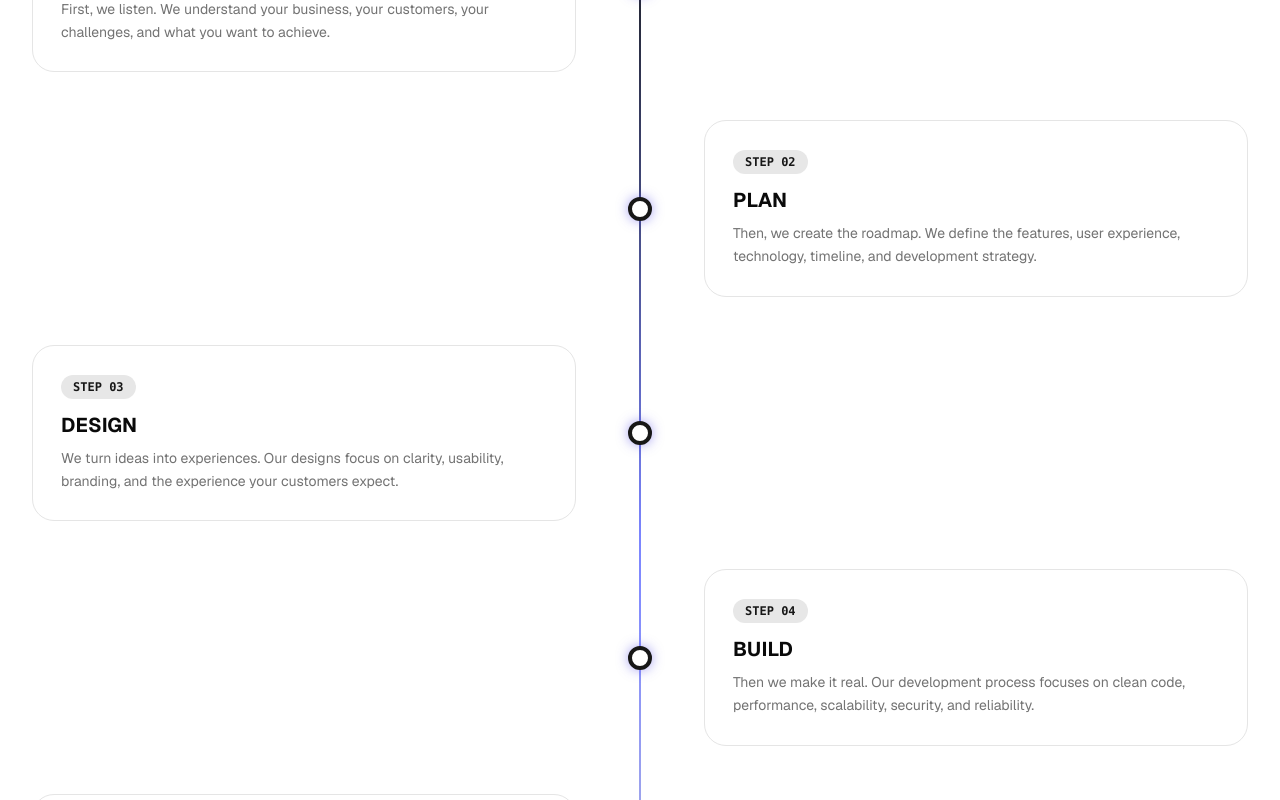
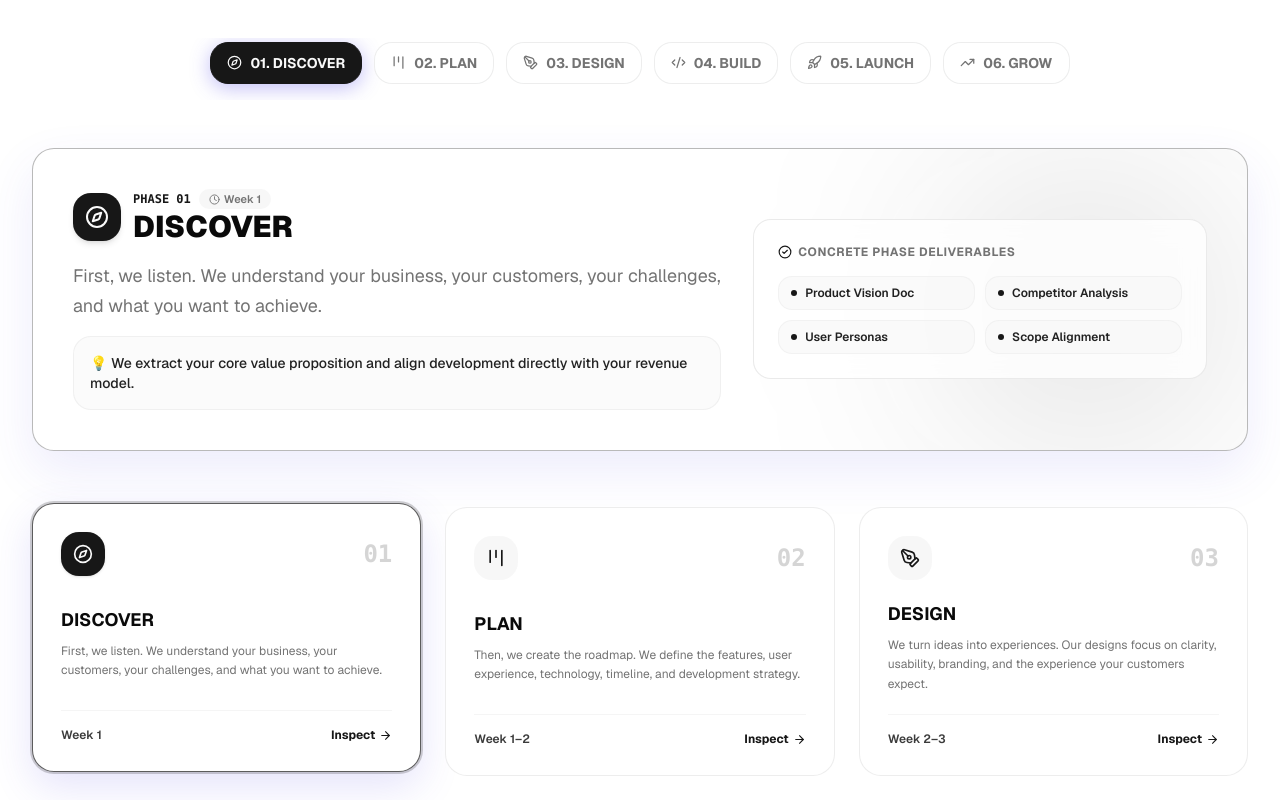
Before and after one commit to MalajiGopiChand/Eden-Web-Tech, a Next.js app: page / in a window 1280 px wide. Shown: the part 6220-7020 px from the top of the page. Built offline with nearby package versions, Linux system fonts and the light colour scheme.

Commit message:
Redesign Process section into interactive phase stepper with bento grid and tangible deliverables

```diff
--- a/src/components/ProcessSection.tsx
+++ b/src/components/ProcessSection.tsx
@@ -1,71 +1,242 @@
 "use client";
 
+import { useState } from "react";
 import { processSteps } from "@/data";
-import { motion } from "framer-motion";
+import {
+  Compass,
+  Kanban,
+  PenTool,
+  Code2,
+  Rocket,
+  TrendingUp,
+  CheckCircle2,
+  ArrowRight,
+  Clock,
+  Sparkles
+} from "lucide-react";
+import { motion, AnimatePresence } from "framer-motion";
+
+const processIcons = [Compass, Kanban, PenTool, Code2, Rocket, TrendingUp];
+
+const stepDetails: Record<string, { duration: string; deliverables: string[]; highlights: string }> = {
+  "01": {
+    duration: "Week 1",
+    deliverables: ["Product Vision Doc", "Competitor Analysis", "User Personas", "Scope Alignment"],
+    highlights: "We extract your core value proposition and align development directly with your revenue model."
+  },
+  "02": {
+    duration: "Week 1–2",
+    deliverables: ["Technical Architecture", "Milestone Roadmap", "API Specifications", "Sprint Backlog"],
+    highlights: "Every feature is scheduled with clear deadlines. No scope creep, no surprises."
+  },
+  "03": {
+    duration: "Week 2–3",
+    deliverables: ["Interactive Figma Prototypes", "Design System", "Mobile & Desktop Flows", "Micro-Interactions"],
+    highlights: "Clickable prototypes that test user behavior before a single line of backend code is finalized."
+  },
+  "04": {
+    duration: "Weeks 3–6",
+    deliverables: ["Full-Stack Next.js / Mobile Code", "REST & GraphQL APIs", "CI/CD Pipeline", "Test Suites"],
+    highlights: "Clean, maintainable, production-ready code with weekly staging releases for your review."
+  },
+  "05": {
+    duration: "Week 7",
+    deliverables: ["Cloud Edge Deployment", "SEO & Speed Optimization", "Security Auditing", "Domain & DNS Setup"],
+    highlights: "Zero-downtime launch checklist ensuring 99.9% Lighthouse scores and sub-second loading."
+  },
+  "06": {
+    duration: "Ongoing",
+    deliverables: ["24/7 Health Monitoring", "Performance Tweaks", "Version Upgrades", "Feature Expansion"],
+    highlights: "We partner with your team long-term to evolve your platform as your user base scales."
+  }
+};
 
 export default function ProcessSection() {
+  const [activeStepIndex, setActiveStepIndex] = useState(0);
+
   return (
-    <section id="process" className="py-24 bg-background relative overflow-hidden">
+    <section id="process" className="py-28 bg-background relative overflow-hidden">
       <div className="max-w-7xl mx-auto px-4 sm:px-6 lg:px-8">
+
+        {/* Section Header */}
         <div className="mb-16 text-center max-w-3xl mx-auto">
-          <h2 className="text-sm font-bold tracking-widest text-primary uppercase mb-4">
-            FROM IDEA TO IMPACT.
+          <div className="inline-flex items-center gap-2 px-3.5 py-1.5 rounded-full bg-primary/10 border border-primary/20 text-primary text-xs font-semibold tracking-wide uppercase mb-4">
+            <Sparkles size={13} />
+            <span>Structured Agile Methodology</span>
+          </div>
+          <h2 className="text-sm font-bold tracking-widest text-primary uppercase mb-3">
+            FROM IDEA TO IMPACT
           </h2>
-          <h3 className="text-3xl md:text-4xl lg:text-5xl font-bold text-foreground">
-            A SIMPLE PROCESS. A SERIOUS APPROACH.
-          </h3>
+          <p className="text-3xl sm:text-4xl lg:text-5xl font-black text-foreground tracking-tight leading-[1.1]">
+            A SIMPLE PROCESS. <br />
+            <span className="bg-gradient-to-r from-primary via-indigo-500 to-sky-400 bg-clip-text text-transparent">
+              A SERIOUS APPROACH.
+            </span>
+          </p>
+          <p className="text-muted-foreground mt-4 text-base sm:text-lg leading-relaxed">
+            Click any phase below to explore our transparent sprint-based execution and tangible deliverables.
+          </p>
         </div>
 
-        <div className="relative">
-          {/* Glowing Animated Timeline line */}
-          <div className="absolute left-[28px] md:left-1/2 md:-translate-x-1/2 top-0 bottom-0 w-0.5 bg-gradient-to-b from-primary via-indigo-400 to-primary/20"></div>
+        {/* Interactive Step Switcher Tabs */}
+        <div className="mb-12 flex justify-start sm:justify-center overflow-x-auto pb-4 pt-1 gap-2 sm:gap-3 no-scrollbar select-none">
+          {processSteps.map((step, idx) => {
+            const isActive = activeStepIndex === idx;
+            const Icon = processIcons[idx] || Compass;
 
-          <div className="space-y-12">
-            {processSteps.map((step, index) => {
-              const isEven = index % 2 === 0;
+            return (
+              <button
+                key={step.id}
+                onClick={() => setActiveStepIndex(idx)}
+                className={`relative px-4 py-2.5 rounded-2xl text-xs sm:text-sm font-bold transition-all duration-300 flex items-center gap-2 shrink-0 border cursor-pointer ${
+                  isActive
+                    ? "bg-primary text-primary-foreground border-primary shadow-[0_4px_20px_rgba(79,70,229,0.35)]"
+                    : "bg-card/70 text-muted-foreground border-border/70 hover:text-foreground hover:border-primary/40"
+                }`}
+              >
+                <Icon size={15} />
+                <span>{step.id}. {step.title}</span>
+                {isActive && (
+                  <motion.div
+                    layoutId="activeProcessPill"
+                    className="absolute inset-0 rounded-2xl border-2 border-primary -z-10"
+                    transition={{ type: "spring", stiffness: 400, damping: 30 }}
+                  />
+                )}
+              </button>
+            );
+          })}
+        </div>
 
-              return (
-                <div key={step.id} className="relative flex flex-col md:flex-row items-start md:items-center w-full">
+        {/* Active Phase Spotlight Hero Card */}
+        <AnimatePresence mode="wait">
+          {(() => {
+            const currentStep = processSteps[activeStepIndex];
+            const detail = stepDetails[currentStep.id];
+            const Icon = processIcons[activeStepIndex] || Compass;
 
-                  {/* Timeline dot */}
-                  <motion.div
-                    initial={{ scale: 0.5, opacity: 0 }}
-                    whileInView={{ scale: 1, opacity: 1 }}
-                    viewport={{ once: true, margin: "-50px" }}
-                    transition={{ duration: 0.4, delay: index * 0.1 }}
-                    className="absolute left-[16px] md:left-1/2 md:-translate-x-1/2 w-6 h-6 rounded-full bg-background border-4 border-primary z-10 flex items-center justify-center shadow-[0_0_12px_rgba(79,70,229,0.5)]"
-                  >
-                    <div className="w-1.5 h-1.5 rounded-full bg-primary animate-ping"></div>
-                  </motion.div>
+            return (
+              <motion.div
+                key={currentStep.id}
+                initial={{ opacity: 0, y: 15 }}
+                animate={{ opacity: 1, y: 0 }}
+                exit={{ opacity: 0, y: -15 }}
+                transition={{ duration: 0.35 }}
+                className="mb-14 p-8 sm:p-10 rounded-3xl bg-card border border-primary/30 shadow-[0_20px_50px_rgba(79,70,229,0.1)] relative overflow-hidden"
+              >
+                {/* Ambient glow in background */}
+                <div className="absolute top-0 right-0 w-80 h-80 bg-primary/10 rounded-full blur-[100px] pointer-events-none" />
 
-                  {/* Content Left (Desktop) */}
-                  <div className={`pl-16 md:pl-0 w-full md:w-1/2 ${isEven ? 'md:pr-16 md:text-right' : 'md:order-2 md:pl-16 md:text-left'}`}>
-                    <motion.div
-                      initial={{ opacity: 0, x: isEven ? -30 : 30 }}
-                      whileInView={{ opacity: 1, x: 0 }}
-                      viewport={{ once: true, margin: "-50px" }}
-                      transition={{ duration: 0.5, delay: index * 0.1 }}
-                      className="p-7 rounded-3xl bg-card border border-border hover:border-primary/50 transition-all duration-300 hover:shadow-[0_10px_30px_rgba(79,70,229,0.1)] inline-block w-full text-left group"
-                    >
-                      <div className="inline-block px-3 py-1 rounded-full bg-primary/10 text-primary font-mono text-xs font-bold mb-3">
-                        STEP {step.id}
+                <div className="grid grid-cols-1 lg:grid-cols-12 gap-8 items-center relative z-10">
+                  {/* Left: Phase Info */}
+                  <div className="lg:col-span-7 space-y-4">
+                    <div className="flex items-center gap-3">
+                      <div className="w-12 h-12 rounded-2xl bg-primary text-primary-foreground flex items-center justify-center shadow-md">
+                        <Icon size={24} />
                       </div>
-                      <h4 className="text-xl font-bold text-foreground mb-2 group-hover:text-primary transition-colors">
-                        {step.title}
-                      </h4>
-                      <p className="text-muted-foreground text-sm leading-relaxed">
-                        {step.description}
-                      </p>
-                    </motion.div>
+                      <div>
+                        <div className="flex items-center gap-2">
+                          <span className="text-xs font-mono font-bold text-primary">PHASE {currentStep.id}</span>
+                          <span className="inline-flex items-center gap-1 text-[11px] font-semibold text-muted-foreground bg-secondary/80 px-2.5 py-0.5 rounded-full">
+                            <Clock size={11} /> {detail.duration}
+                          </span>
+                        </div>
+                        <h3 className="text-2xl sm:text-3xl font-black text-foreground">
+                          {currentStep.title}
+                        </h3>
+                      </div>
+                    </div>
+
+                    <p className="text-base sm:text-lg text-muted-foreground leading-relaxed">
+                      {currentStep.description}
+                    </p>
+
+                    <p className="text-sm font-medium text-foreground/90 bg-secondary/40 p-4 rounded-2xl border border-border/50">
+                      💡 {detail.highlights}
+                    </p>
                   </div>
 
-                  {/* Empty Spacer (Desktop) */}
-                  <div className={`hidden md:block w-1/2 ${isEven ? 'order-2' : 'order-1'}`}></div>
+                  {/* Right: Key Deliverables */}
+                  <div className="lg:col-span-5 bg-background/80 backdrop-blur-md p-6 rounded-2xl border border-border/80">
+                    <h4 className="text-xs font-bold uppercase tracking-wider text-muted-foreground mb-4 flex items-center gap-1.5">
+                      <CheckCircle2 size={14} className="text-primary" /> Concrete Phase Deliverables
+                    </h4>
+                    <div className="grid grid-cols-1 sm:grid-cols-2 gap-2.5">
+                      {detail.deliverables.map((item, idx) => (
+                        <div
+                          key={idx}
+                          className="flex items-center gap-2 text-xs font-semibold text-foreground/90 bg-secondary/50 px-3 py-2 rounded-xl border border-border/40"
+                        >
+                          <div className="w-1.5 h-1.5 rounded-full bg-primary shrink-0" />
+                          <span>{item}</span>
+                        </div>
+                      ))}
+                    </div>
+                  </div>
                 </div>
-              );
-            })}
-          </div>
+              </motion.div>
+            );
+          })()}
+        </AnimatePresence>
+
+        {/* 6-Card Interactive Bento Grid of All Steps */}
+        <div className="grid grid-cols-1 md:grid-cols-2 lg:grid-cols-3 gap-6">
+          {processSteps.map((step, index) => {
+            const Icon = processIcons[index] || Compass;
+            const isSelected = activeStepIndex === index;
+            const detail = stepDetails[step.id];
+
+            return (
+              <motion.div
+                key={step.id}
+                initial={{ opacity: 0, y: 20 }}
+                whileInView={{ opacity: 1, y: 0 }}
+                viewport={{ once: true, margin: "-40px" }}
+                transition={{ duration: 0.4, delay: index * 0.08 }}
+                onClick={() => setActiveStepIndex(index)}
+                className={`group relative p-7 rounded-3xl bg-card border transition-all duration-300 cursor-pointer flex flex-col justify-between h-full ${
+                  isSelected
+                    ? "border-primary/70 shadow-[0_15px_40px_rgba(79,70,229,0.15)] ring-2 ring-primary/20 -translate-y-1"
+                    : "border-border/70 hover:border-primary/40 hover:shadow-[0_10px_30px_rgba(79,70,229,0.08)] hover:-translate-y-1"
+                }`}
+              >
+                {/* Header */}
+                <div className="flex items-center justify-between mb-5">
+                  <div className={`w-11 h-11 rounded-2xl flex items-center justify-center transition-all duration-300 ${
+                    isSelected
+                      ? "bg-primary text-primary-foreground shadow-sm"
+                      : "bg-secondary/80 text-primary group-hover:bg-primary group-hover:text-primary-foreground"
+                  }`}>
+                    <Icon size={20} />
+                  </div>
+                  <span className="text-2xl font-black text-muted-foreground/30 font-mono">
+                    {step.id}
+                  </span>
+                </div>
+
+                {/* Content */}
+                <div>
+                  <h4 className="text-lg font-bold text-foreground mb-2 group-hover:text-primary transition-colors">
+                    {step.title}
+                  </h4>
+                  <p className="text-muted-foreground text-xs leading-relaxed mb-5">
+                    {step.description}
+                  </p>
+                </div>
+
+                {/* Deliverables Footer */}
+                <div className="pt-4 border-t border-border/40 flex items-center justify-between text-xs text-muted-foreground">
+                  <span className="font-semibold text-foreground/80">{detail.duration}</span>
+                  <span className="text-primary font-bold inline-flex items-center gap-1 group-hover:translate-x-1 transition-transform">
+                    <span>Inspect</span>
+                    <ArrowRight size={13} />
+                  </span>
+                </div>
+              </motion.div>
+            );
+          })}
         </div>
+
       </div>
     </section>
   );
```
